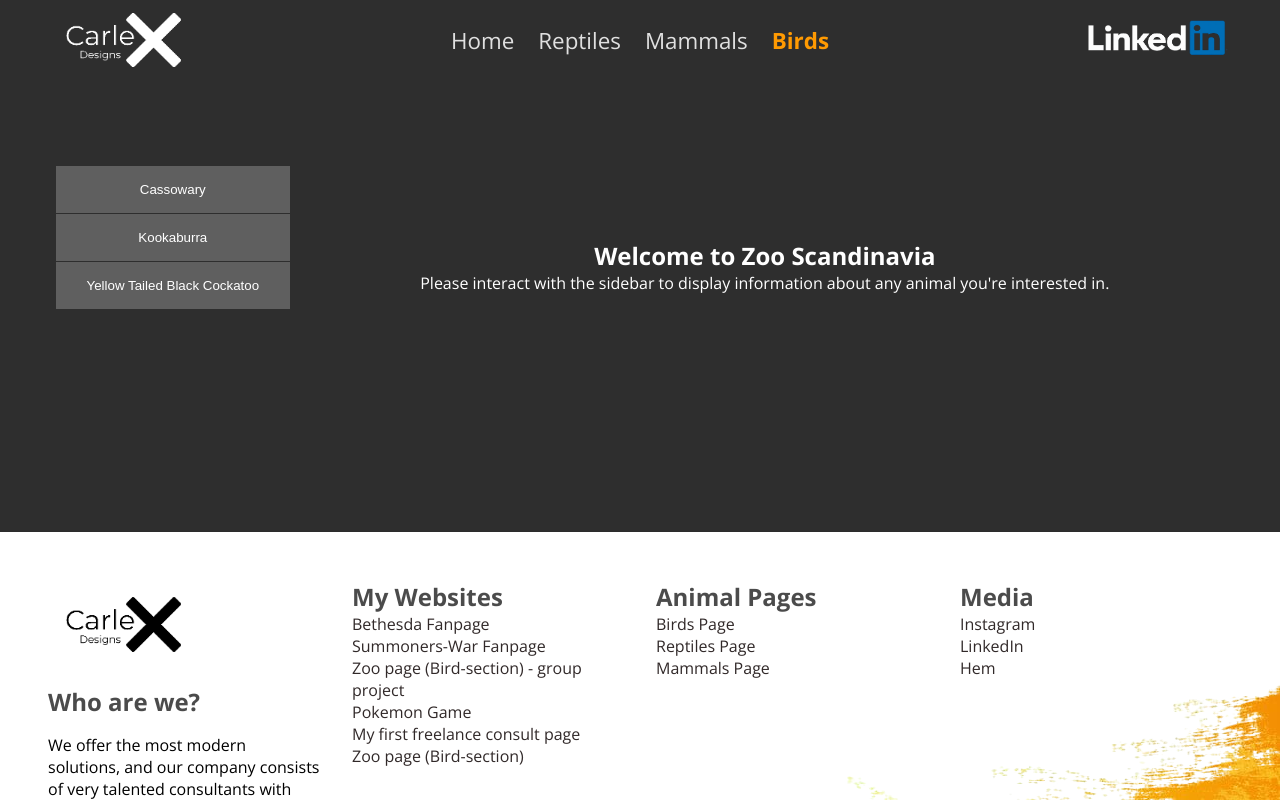
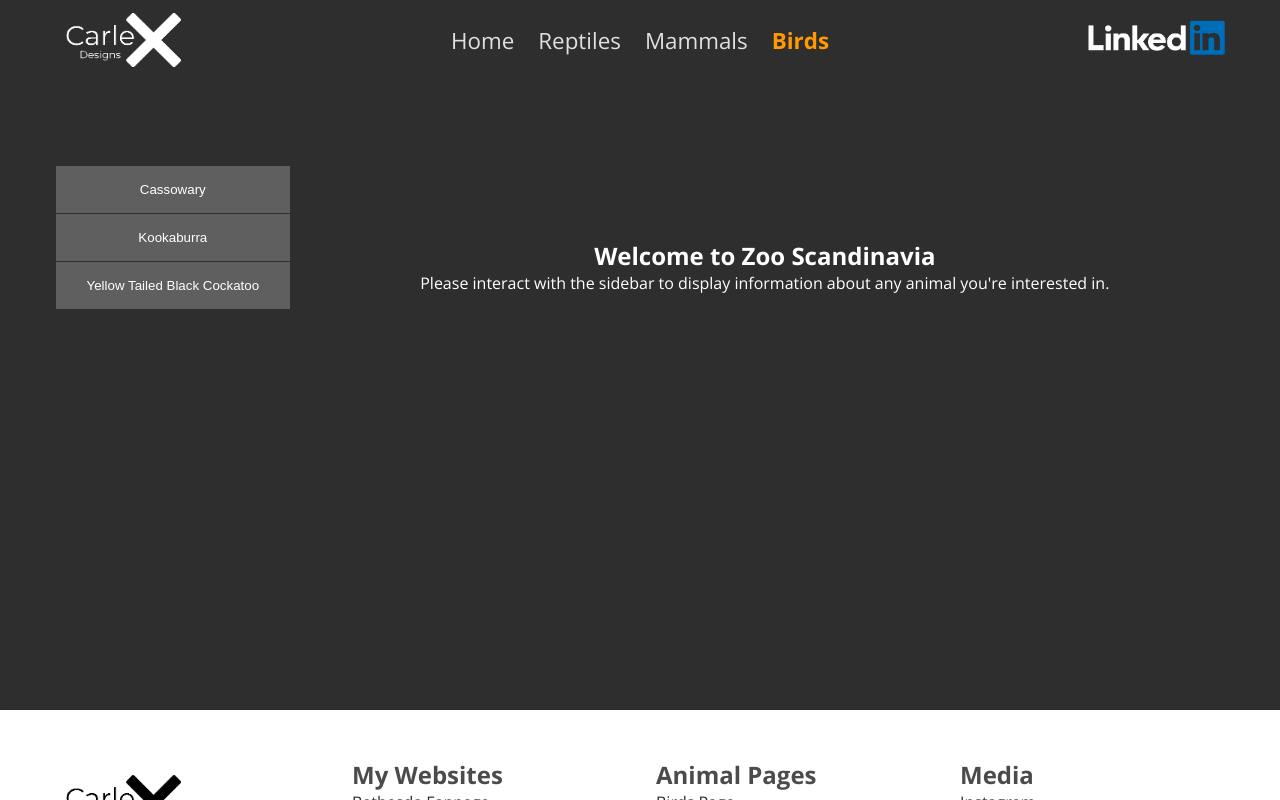
Before and after one commit to Endorze/zoo-react-project, a React (Vite) app: page /birds in a window 1280 px wide. Shown: the top 800 px of the page. Built offline with nearby package versions, Linux system fonts and the light colour scheme.

Commit message:
fix: Adjusted css to make footer appear at bottom of the screen

```diff
--- a/src/components/GoogleMaps/googleMaps.module.css
+++ b/src/components/GoogleMaps/googleMaps.module.css
@@ -1,5 +1,6 @@
 .wrapper {
     margin-top: var(--margin-distance);
+    margin-bottom: var(--margin-distance);
 }
 
 .googleTextSection {
--- a/src/components/Pages/BirdsPage/birdsPage.jsx
+++ b/src/components/Pages/BirdsPage/birdsPage.jsx
@@ -3,9 +3,9 @@ import Sidebar from "../../Sidebar/sidebar";
 
 const BirdsPage = () => {
     return (
-        <>
-        <MainContent animalType={"birds"}/>
-        </>
+        <div className="bodyHeight">
+            <MainContent animalType={"birds"}/>
+        </div>
     )
 }
 
--- a/src/components/Pages/MammalsPage/mammalsPage.jsx
+++ b/src/components/Pages/MammalsPage/mammalsPage.jsx
@@ -2,9 +2,10 @@ import MainContent from "../../MainContent/mainContent"
 
 const MammalsPage = () => {
     return (
-        <>
-        <MainContent animalType={"mammals"}/>
-        </>
+        <div className="bodyHeight">
+            <MainContent animalType={"mammals"}/>
+        </div>
+
     )
 }
 
--- a/src/components/Pages/ReptilesPage/reptilesPage.jsx
+++ b/src/components/Pages/ReptilesPage/reptilesPage.jsx
@@ -2,9 +2,10 @@ import MainContent from "../../MainContent/mainContent"
 
 const ReptilesPage = () => {
     return (
-        <>
-        <MainContent animalType={"reptiles"}/>
-        </>
+        <div className="bodyHeight">
+
+            <MainContent animalType={"reptiles"}/>
+        </div>
     )
 }
 
--- a/src/index.css
+++ b/src/index.css
@@ -11,6 +11,10 @@
   --link-hover: #f8990b;
   --phone-padding: 24px;
   --phone-margin-top: 64px;
+}
+
+.bodyHeight {
+  min-height: 70vh;
 }
 
 * {
```
